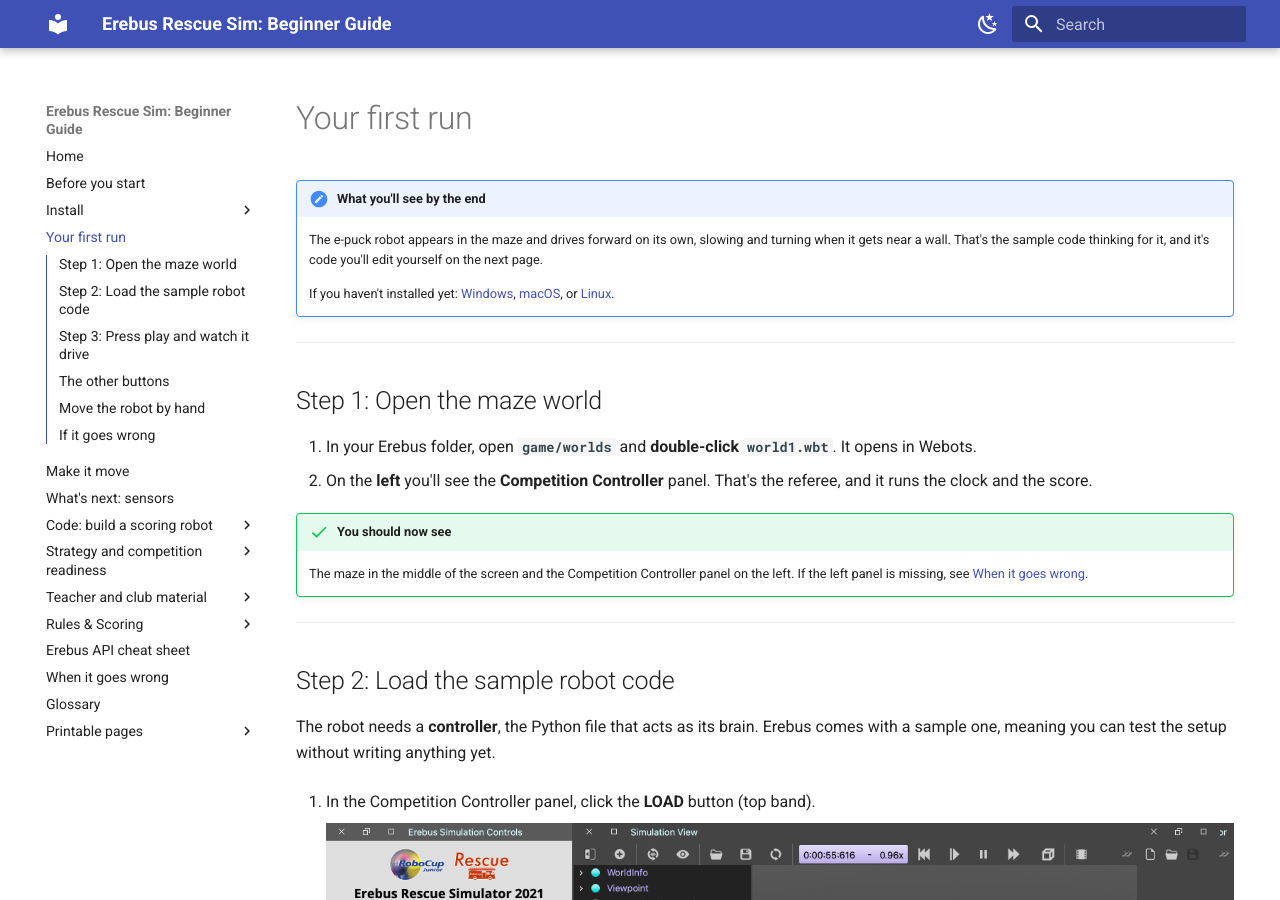
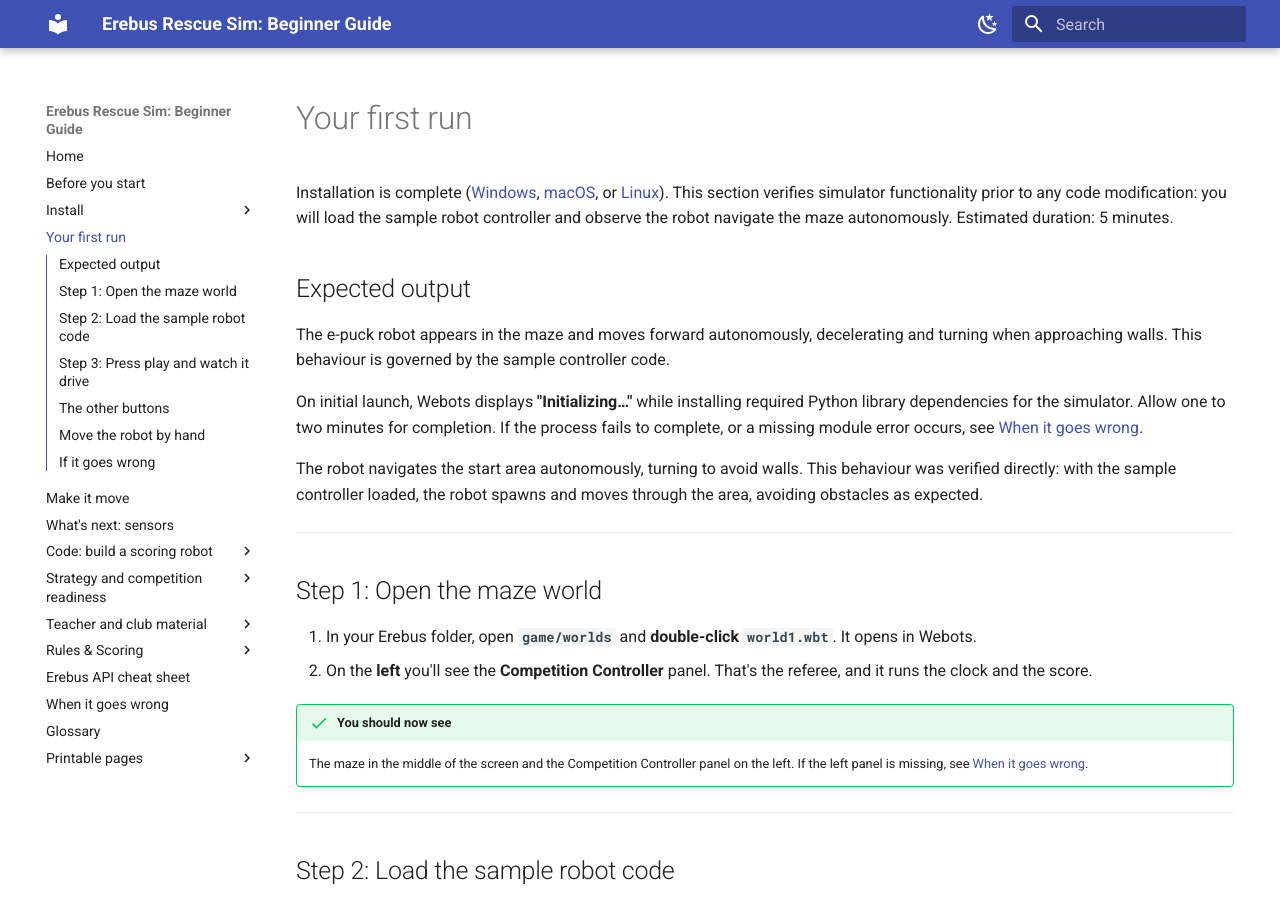
Before and after one commit to talkingj/rcja-rescue-sim-resources, an MkDocs documentation site: the page built from docs/first-run.md, in a window 1280 px wide and 900 px high. Built offline with MkDocs 1.6.1 and Material for MkDocs 9.7.7, drawn with Linux system fonts in a browser that asks for light colours; some of the changed text lies outside the part shown.

Commit message:
first-run: apply author's exact rewrite of opening section
- New intro paragraph + 'Expected output' section (author's text verbatim)
- Removed 'What you'll see by the end' note, 'First time only' note,
  and Step-3 success admonition (content folded into Expected output;
  admonition count 5->2, deliberate restructure)
- Removed image caption (drops world1 inline code, deliberate) and
  Screenshots attribution caption
- Install-platform links preserved as link text in intro
- gates: 2 FAILs are deliberate-removal artifacts, mkdocs pass

```diff
--- a/docs/first-run.md
+++ b/docs/first-run.md
@@ -1,12 +1,23 @@
 # Your first run
 
-!!! note "What you'll see by the end"
-    The e-puck robot appears in the maze and drives forward on its own, slowing and turning when it
-    gets near a wall. That's the sample code thinking for it, and it's code you'll edit yourself on
-    the next page.
+Installation is complete ([Windows](install-windows.md), [macOS](install-mac.md), or
+[Linux](install-linux.md)). This section verifies simulator
+functionality prior to any code modification: you will load the sample robot controller and
+observe the robot navigate the maze autonomously. Estimated duration: 5 minutes.
 
-    If you haven't installed yet: [Windows](install-windows.md), [macOS](install-mac.md), or
-    [Linux](install-linux.md).
+## Expected output
+
+The e-puck robot appears in the maze and moves forward autonomously, decelerating and turning when
+approaching walls. This behaviour is governed by the sample controller code.
+
+On initial launch, Webots displays **"Initializing…"** while installing required Python library
+dependencies for the simulator. Allow one to two minutes for completion. If the process fails to
+complete, or a missing module error occurs, see
+[When it goes wrong](troubleshooting.md#3-its-stuck-on-initializing).
+
+The robot navigates the start area autonomously, turning to avoid walls. This behaviour was
+verified directly: with the sample controller loaded, the robot spawns and moves through the area,
+avoiding obstacles as expected.
 
 ---
 
@@ -56,21 +67,7 @@ others pause and reset it.
 2. The robot appears in the maze and **starts driving forward on its own**. When it gets close to a
    wall, the sample code slows one wheel so the robot turns away.
 
-!!! note "First time only: a short wait"
-    The very first time, Webots may show **"Initializing…"** while it installs the Python
-    libraries the simulator needs; this is expected behaviour, not a hang. Allow a minute or two
-    for the process to complete. If it does not finish, or you see an error about a missing
-    module, see [When it goes wrong](troubleshooting.md#3-its-stuck-on-initializing).
-
-!!! success "You should now see"
-    The robot driving around the start area by itself, turning away from walls. We ran this ourselves
-    to be sure: with the sample controller loaded, the robot really does spawn and drive around,
-    avoiding obstacles.
-
 ![The robot in the world1 maze during a real run](assets/real/world1-first-run.png)
-
-*A real screenshot from our run. The robot is the round object in the upper area of the `world1`
-maze.*
 
 ---
 
```
Also changed, not shown: other parts of docs/first-run.md (+0 -2 lines).
